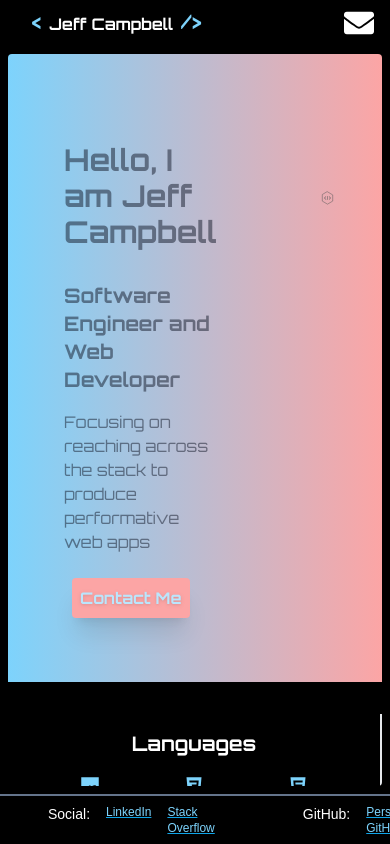
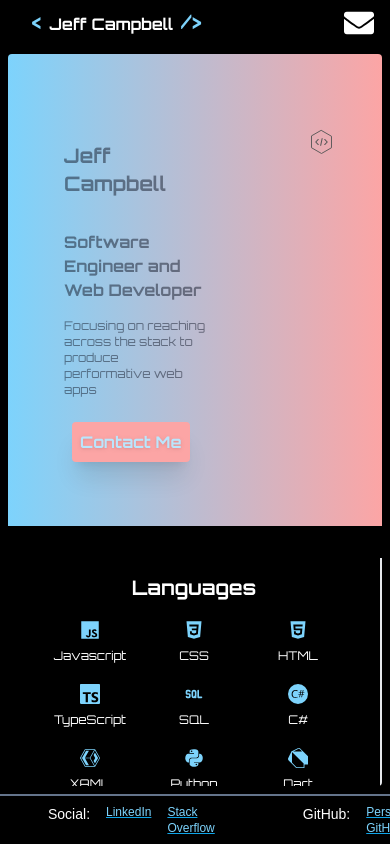
Before and after one commit to Cam06002/jeffcodes, a Next.js app: page / in a window 390 px wide. Shown: the top 844 px of the page. Built offline with nearby package versions, Linux system fonts and the light colour scheme.

Commit message:
header sizing

```diff
--- a/src/app/components/hero.tsx
+++ b/src/app/components/hero.tsx
@@ -6,9 +6,9 @@ export default function Hero(){
   return(
     <div className="bg-gradient-to-r from-sky-300 to-red-300 w-full h-fit p-12 flex flex-row mb-8 justify-between">
       <div className="flex flex-col">
-        <h1 className="text-gray-900/50 w-fit p-2 text-3xl mt-8 mb-4 font-bold">Hello, I am Jeff Campbell</h1>
-        <h3 className="text-gray-900/50 w-fit p-2 text-xl font-bold">Software Engineer and Web Developer</h3>
-        <p className="text-gray-900/50 w-fit p-2">Focusing on reaching across the stack to produce performative web apps</p>
+        <h1 className="text-gray-900/50 w-fit p-2 text-xl md:text-3xl mt-8 mb-4 font-bold">Jeff Campbell</h1>
+        <h3 className="text-gray-900/50 w-fit p-2 md:text-xl font-bold">Software Engineer and Web Developer</h3>
+        <p className="text-gray-900/50 w-fit text-xs md:text-md p-2">Focusing on reaching across the stack to produce performative web apps</p>
         <Link
           className="bg-red-300 shadow-xl hover:shadow-3xl rounded text-sky-200 w-fit p-2 m-4 font-bold"
           href={"./contact"}
@@ -19,7 +19,7 @@ export default function Hero(){
       <div className="flex flex-col align-middle ml-24">
         <Image
           src={Codeagon}
-          className="h-48 w-48 flex justify-center"
+          className="h-20 w-20 md:h-48 md:w-48 flex justify-center"
           alt="code brack in a hexagon"
           priority={false}
         />
```
